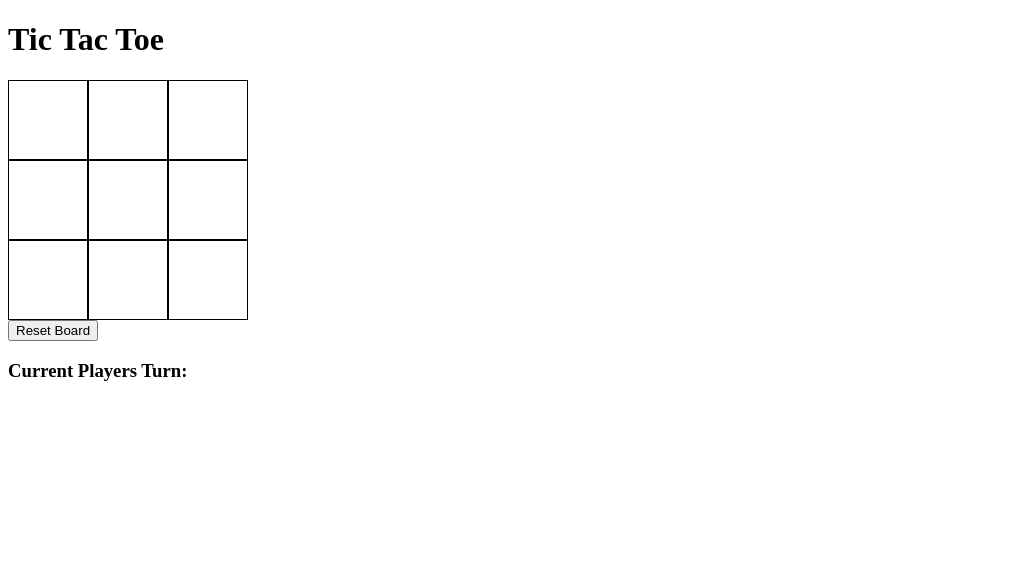
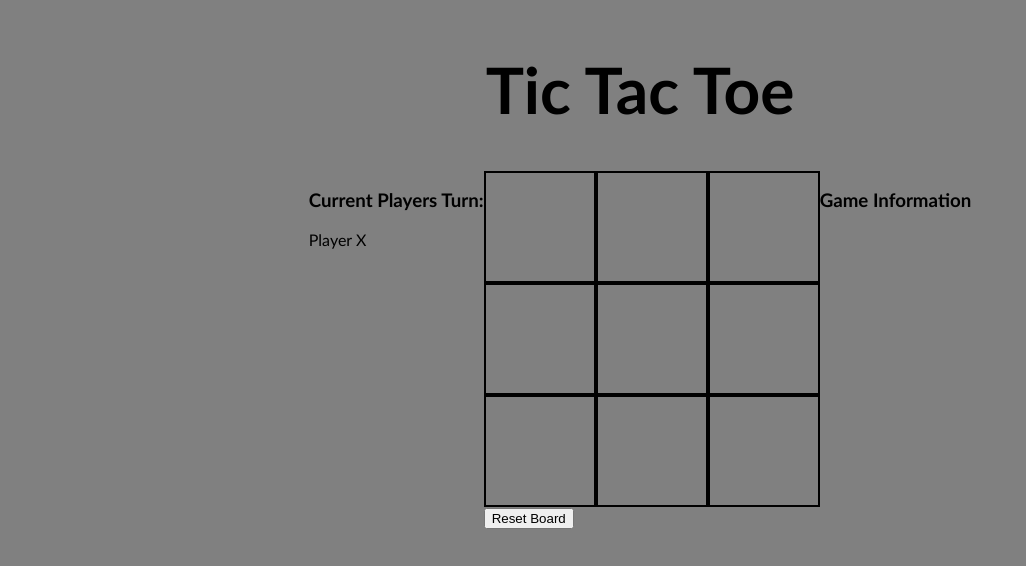
Before and after one commit to L-Bauer/odin_tic_tac_toe, a website: page index.html in a window 1280 px wide. Shown: the whole page, without its empty margins (0-1026 px from the left). Drawn offline with Linux system fonts and the light colour scheme.

Commit message:
Create a general structure

```diff
--- a/index.html
+++ b/index.html
@@ -10,14 +10,20 @@
     </head>
     <body>
       <h1 class="title">Tic Tac Toe</h1>
-
-      <div id="board"></div>
-      <button type="button" id="reset">Reset Board</button>
-      <div id="current" class="status">
-        <h3>Current Players Turn:</h3>
-        <div id="show"></div>
+      <div class="main">
+        <div class="left">
+          <h3 class="info">Current Players Turn:</h3>
+          <div id="player" class="status"></div>
+        </div>
+        <div class = "middle">
+          <div id="board"></div>
+          <button type="button" id="reset">Reset Board</button>
+        </div>
+        <div class="right">
+          <h3 class="info">Game Information</h3>
+          <div id="gameStatus" class="status"></div>
+        </div>
       </div>
-      <div id="gameStatus" class="status"></div>
         <script src="app.js" async defer></script>
     </body>
 </html>
--- a/style.css
+++ b/style.css
@@ -1,16 +1,43 @@
+html {
+  font-family: 'Trebuchet MS', 'Lucida Sans Unicode', 'Lucida Grande', 'Lucida Sans', Arial, sans-serif;
+  display: flex;
+  background-color: gray;
+  align-items: center;
+  flex-direction: column;
+}
+
+h1 {
+  display: flex;
+  justify-content: center;
+  font-size: 4rem;
+}
+
+.main {
+  display: flex;
+
+}
 
 #board {
   display: grid;
-  grid-template-columns: 5rem 5rem 5rem;
-  grid-template-rows: 5rem 5rem 5rem;
+  grid-template-columns: 7rem 7rem 7rem;
+  grid-template-rows: 7rem 7rem 7rem;
 
 }
 
 #board > div {
-  border: 1px solid black;
+  border: 2px solid black;
 }
 
 .spot {
-  text-align: center;
-  font-size: 4rem;
+  font-weight: bold;
+  display: flex;
+  justify-content: center;
+  align-items: center;
+  font-size: 4em;
+  transition: 250ms;
 }
+
+.spot:hover {
+  background-color: darkgray;
+  opacity: .5;
+}
```
